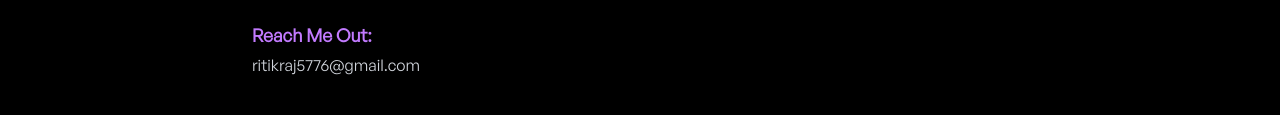
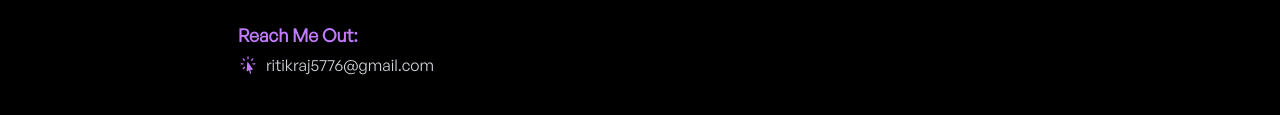
Before and after one commit to Ritikraj3/My-Portfolio, a website: page index.html in a window 1280 px wide. Shown: the part 1335-1450 px from the top of the page. Drawn offline with nearby package versions, Linux system fonts and the light colour scheme; animation ran at ten frames a second; a web font is replaced by a local one.

Commit message:
about page email upadated

```diff
--- a/index.html
+++ b/index.html
@@ -298,7 +298,16 @@
         <!-- Reach Me Out below the badge -->
         <div class="mt-6 text-center md:text-left" data-aos="fade-up" data-aos-delay="400">
           <p class="text-lg text-purple-400 font-semibold">Reach Me Out:</p>
-          <p class="text-gray-300 mt-1">ritikraj5776@gmail.com</p>
+          <a target="_blank" href="mailto:ritikraj5776@gmail.com" class="text-gray-300 mt-1 flex items-center gap-2 justify-center md:justify-start text-sm sm:text-base">
+    <svg xmlns="http://www.w3.org/2000/svg"
+         viewBox="0 0 24 24"
+         fill="currentColor"
+         class="w-5 h-5 text-purple-400 shrink-0">
+      <path fill-rule="evenodd" d="M12 1.5a.75.75 0 0 1 .75.75V4.5a.75.75 0 0 1-1.5 0V2.25A.75.75 0 0 1 12 1.5ZM5.636 4.136a.75.75 0 0 1 1.06 0l1.592 1.591a.75.75 0 0 1-1.061 1.06l-1.591-1.59a.75.75 0 0 1 0-1.061Zm12.728 0a.75.75 0 0 1 0 1.06l-1.591 1.592a.75.75 0 0 1-1.06-1.061l1.59-1.591a.75.75 0 0 1 1.061 0Zm-6.816 4.496a.75.75 0 0 1 .82.311l5.228 7.917a.75.75 0 0 1-.777 1.148l-2.097-.43 1.045 3.9a.75.75 0 0 1-1.45.388l-1.044-3.899-1.601 1.42a.75.75 0 0 1-1.247-.606l.569-9.47a.75.75 0 0 1 .554-.68ZM3 10.5a.75.75 0 0 1 .75-.75H6a.75.75 0 0 1 0 1.5H3.75A.75.75 0 0 1 3 10.5Zm14.25 0a.75.75 0 0 1 .75-.75h2.25a.75.75 0 0 1 0 1.5H18a.75.75 0 0 1-.75-.75Zm-8.962 3.712a.75.75 0 0 1 0 1.061l-1.591 1.591a.75.75 0 1 1-1.061-1.06l1.591-1.592a.75.75 0 0 1 1.06 0Z"
+        clip-rule="evenodd" />
+    </svg>
+    ritikraj5776@gmail.com
+  </a>
         </div>
 
       </div>
```
Also changed, not shown: output.css.
